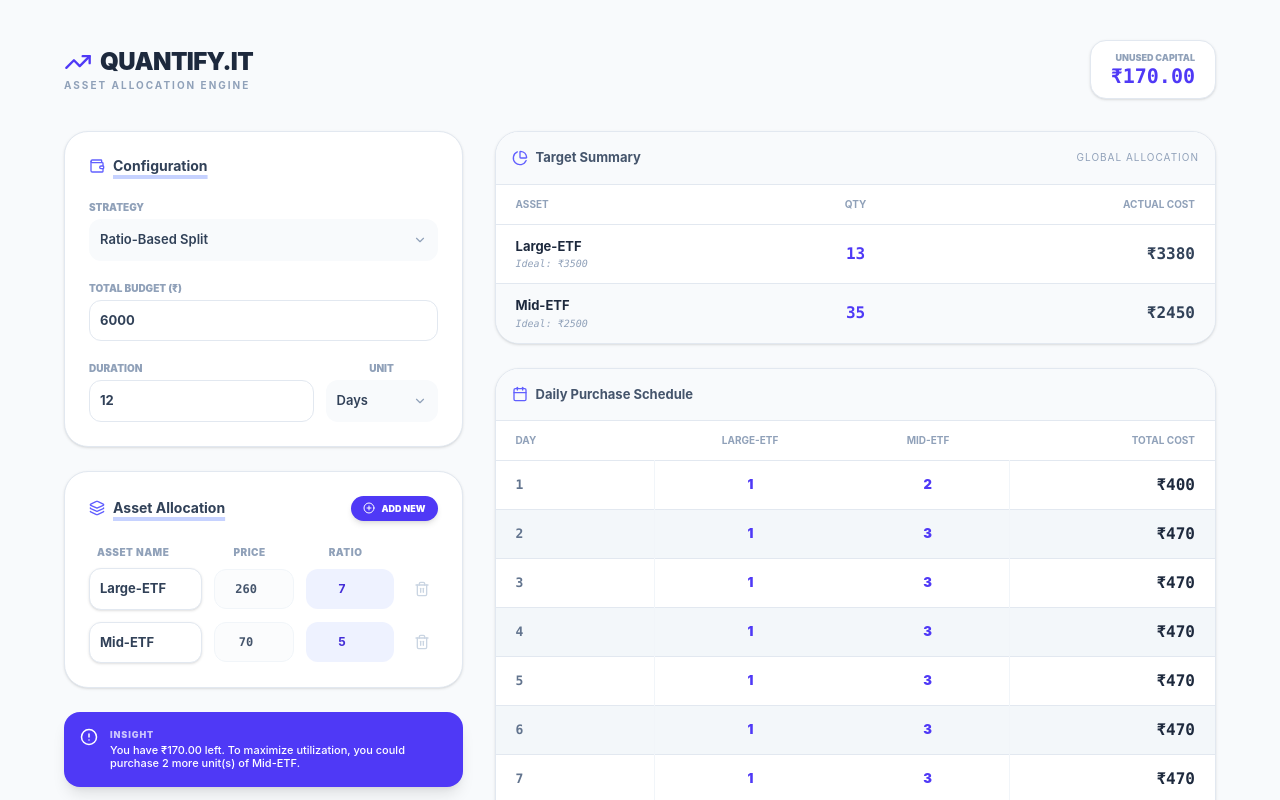
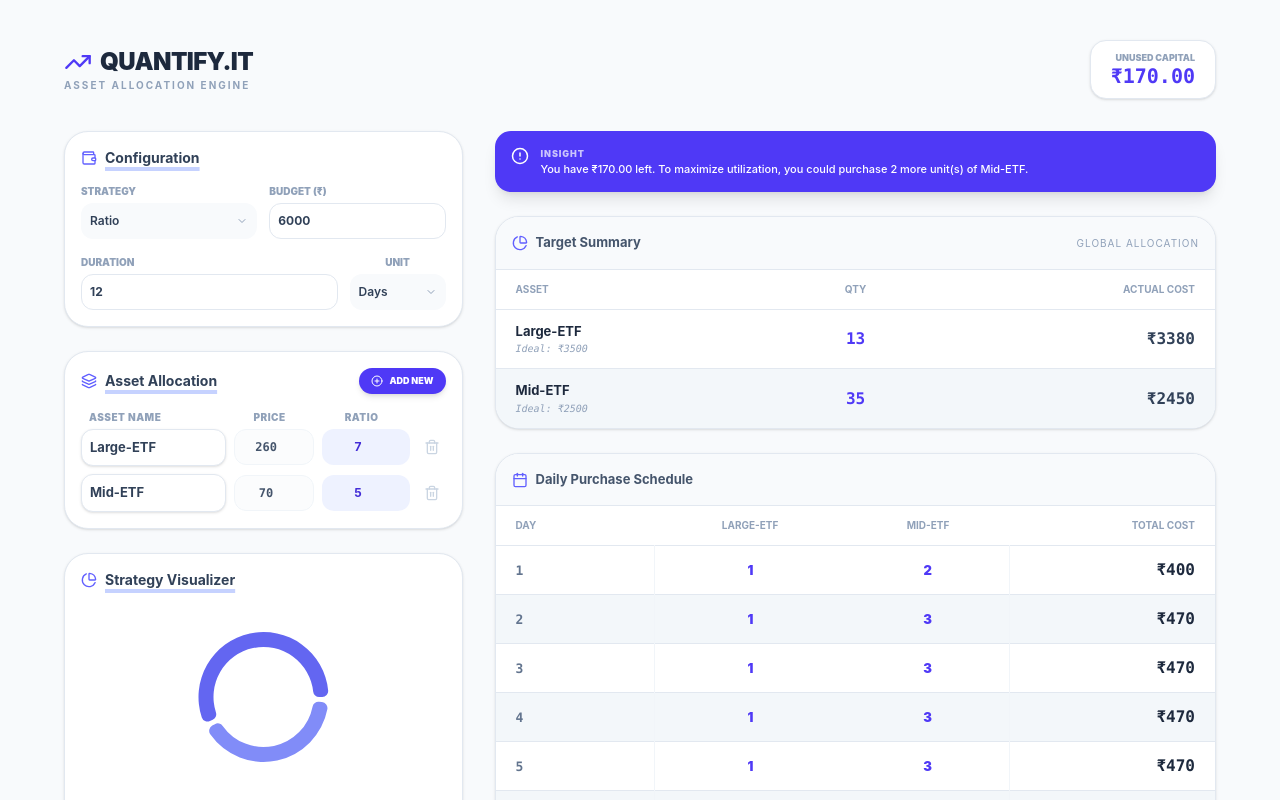
Before and after one commit to KrishnaKumarAgawalla/quantify-it, a React (Vite) app: page / in a window 1280 px wide. Shown: the top 800 px of the page. Built offline with nearby package versions, Linux system fonts and the light colour scheme.

Commit message:
feat: add PortfolioChart component with recharts integration

```diff
--- a/package.json
+++ b/package.json
@@ -15,7 +15,8 @@
     "@vercel/speed-insights": "^2.0.0",
     "lucide-react": "^0.577.0",
     "react": "^19.2.0",
-    "react-dom": "^19.2.0"
+    "react-dom": "^19.2.0",
+    "recharts": "^3.8.0"
   },
   "devDependencies": {
     "@eslint/js": "^9.39.1",
--- a/src/App.jsx
+++ b/src/App.jsx
@@ -7,6 +7,7 @@ import { ConfigCard } from './components/ConfigCard';
 import { AssetCard } from './components/AssetCard';
 import { TargetSummary } from './components/TargetSummary';
 import { PurchaseSchedule } from './components/PurchaseSchedule';
+import { PortfolioChart } from './components/PortfolioChart';
 import { InsightCard } from './components/InsightCard';
 
 export default function App() {
@@ -55,12 +56,15 @@ export default function App() {
               mode={mode}
             />
 
-            <InsightCard message={recommendation} />
+            <PortfolioChart summary={summary} />
           </div>
 
           {/* Results Area: 7 out of 11 */}
           <div className="lg:col-span-7 space-y-6">
+            <InsightCard message={recommendation} />
+
             <TargetSummary summary={summary} />
+
             <PurchaseSchedule
               calendar={calendar}
               assets={assets}
--- a/src/components/AssetCard.jsx
+++ b/src/components/AssetCard.jsx
@@ -12,9 +12,9 @@ export const AssetCard = ({ assets, setAssets, updateAsset, mode }) => {
   };
 
   return (
-    <div className="bg-white p-6 rounded-3xl shadow-sm border border-slate-200 overflow-hidden">
+    <div className="bg-white p-4 rounded-3xl shadow-sm border border-slate-200 overflow-hidden">
       {/* Header */}
-      <div className="flex justify-between items-center mb-6">
+      <div className="flex justify-between items-center mb-4">
         <h2 className="text-sm font-bold text-slate-700 flex items-center gap-2 underline decoration-indigo-200 decoration-4 underline-offset-4">
           <Layers size={16} className="text-indigo-500"/> Asset Allocation
         </h2>
@@ -27,27 +27,26 @@ export const AssetCard = ({ assets, setAssets, updateAsset, mode }) => {
       </div>
 
       {/* Column Labels */}
-      <div className="flex gap-3 px-1 mb-2">
+      <div className="flex gap-2 px-1 mb-1">
         <label className="flex-1 text-[10px] font-black text-slate-400 uppercase tracking-wider ml-1">Asset Name</label>
         <label className="w-20 text-[10px] font-black text-slate-400 uppercase text-center tracking-wider">Price</label>
-        {/* Adjusted label to w-22 */}
         <label className="w-22 text-[10px] font-black text-slate-400 uppercase text-center tracking-wider">
           {mode === '1' ? 'Ratio' : 'Allocation'}
         </label>
-        <div className="w-8"></div>
+        <div className="w-[28px]"></div>
       </div>
 
       {/* Inputs List */}
-      <div className="space-y-3">
+      <div className="space-y-2">
         {assets.map((asset, index) => (
-          <div key={index} className="flex gap-3 items-center group animate-in fade-in slide-in-from-left-1 duration-200">
+          <div key={index} className="flex gap-2 items-center group animate-in fade-in slide-in-from-left-1 duration-200">
 
             <div className="flex-grow min-w-0">
               <input
                 placeholder="Asset Name"
                 value={asset.name}
                 onChange={e => updateAsset(index, 'name', e.target.value)}
-                className="w-full p-2.5 border border-slate-200 rounded-xl text-[13px] font-bold text-slate-700 focus:border-indigo-500 outline-none bg-white shadow-sm transition-all"
+                className="w-full p-2 border border-slate-200 rounded-xl text-[13px] font-bold text-slate-700 focus:border-indigo-500 outline-none bg-white shadow-sm transition-all"
               />
             </div>
 
@@ -58,24 +57,24 @@ export const AssetCard = ({ assets, setAssets, updateAsset, mode }) => {
                 placeholder="0"
                 value={asset.price || ''}
                 onChange={e => updateAsset(index, 'price', e.target.value)}
-                className="w-full p-2.5 border border-slate-100 bg-slate-50/50 rounded-xl text-[12px] font-mono font-bold text-slate-600 text-center focus:bg-white focus:ring-2 focus:ring-indigo-100 focus:border-indigo-400 outline-none transition-all"
+                className="w-full p-2 border border-slate-100 bg-slate-50/50 rounded-xl text-[12px] font-mono font-bold text-slate-600 text-center focus:bg-white focus:ring-2 focus:ring-indigo-100 focus:border-indigo-400 outline-none transition-all"
               />
             </div>
 
-            {/* Allocation/Ratio - Set to w-22 */}
+            {/* Allocation/Ratio */}
             <div className="w-22 shrink-0">
               <input
                 type="number"
                 placeholder="0"
                 value={asset.value || ''}
                 onChange={e => updateAsset(index, 'value', e.target.value)}
-                className="w-full p-2.5 border border-transparent rounded-xl text-[12px] font-bold bg-indigo-50 text-indigo-700 text-center focus:ring-2 focus:ring-indigo-200 outline-none transition-all"
+                className="w-full p-2 border border-transparent rounded-xl text-[12px] font-bold bg-indigo-50 text-indigo-700 text-center focus:ring-2 focus:ring-indigo-200 outline-none transition-all"
               />
             </div>
 
             <button
               onClick={() => removeAsset(index)}
-              className="p-2 text-slate-300 hover:text-red-500 hover:bg-red-50 rounded-lg transition-all shrink-0"
+              className="p-1.5 text-slate-300 hover:text-red-500 hover:bg-red-50 rounded-lg transition-all shrink-0"
             >
               <Trash2 size={16}/>
             </button>
--- a/src/components/ConfigCard.jsx
+++ b/src/components/ConfigCard.jsx
@@ -1,100 +1,100 @@
-import React, { useState, useRef, useEffect } from 'react';
+import React, { useState } from 'react';
 import { Wallet, ChevronDown, Check } from 'lucide-react';
 
 export const ConfigCard = ({ budget, setBudget, timeframe, setTimeframe, unit, setUnit, mode, setMode }) => {
   const [strategyOpen, setStrategyOpen] = useState(false);
   const [unitOpen, setUnitOpen] = useState(false);
 
-  // Strategy Options
   const strategies = [
-    { id: '1', label: 'Ratio-Based Split' },
-    { id: '2', label: 'Fixed Amount (₹)' }
+    { id: '1', label: 'Ratio' }, // Shortened label for compact UI
+    { id: '2', label: 'Fixed (₹)' }
   ];
 
-  // Unit Options
   const units = ['Days', 'Months', 'Years'];
 
   return (
-    <div className="bg-white p-6 rounded-3xl shadow-sm border border-slate-200">
-      <h2 className="text-sm font-bold mb-6 flex items-center gap-2 text-slate-700 underline decoration-indigo-200 decoration-4 underline-offset-4">
+    /* Reduced padding from p-6 to p-4 */
+    <div className="bg-white p-4 rounded-3xl shadow-sm border border-slate-200">
+      <h2 className="text-sm font-bold mb-4 flex items-center gap-2 text-slate-700 underline decoration-indigo-200 decoration-4 underline-offset-4">
         <Wallet size={16} className="text-indigo-500"/> Configuration
       </h2>
 
-      <div className="space-y-5">
-        {/* CUSTOM STRATEGY DROPDOWN */}
+      <div className="space-y-4"> {/* Reduced spacing from 5 to 4 */}
+
+        {/* ROW 1: STRATEGY & BUDGET */}
+        <div className="grid grid-cols-2 gap-3">
           <div className="relative">
             <label className="text-[10px] font-black text-slate-400 uppercase block mb-1">Strategy</label>
             <button
               onClick={() => setStrategyOpen(!strategyOpen)}
-            className={`w-full flex items-center justify-between p-2.5 rounded-xl text-[13px] font-semibold transition-all border ${
+              className={`w-full flex items-center justify-between p-2 rounded-xl text-[12px] font-semibold transition-all border ${
                 strategyOpen ? 'border-indigo-500 bg-white ring-2 ring-indigo-50' : 'border-transparent bg-slate-50 text-slate-700'
               }`}
             >
-            {strategies.find(s => s.id === mode)?.label}
-            <ChevronDown size={14} className={`transition-transform duration-200 ${strategyOpen ? 'rotate-180 text-indigo-500' : 'text-slate-400'}`} />
+              <span className="truncate">{strategies.find(s => s.id === mode)?.label}</span>
+              <ChevronDown size={12} className={`shrink-0 transition-transform duration-200 ${strategyOpen ? 'rotate-180 text-indigo-500' : 'text-slate-400'}`} />
             </button>
 
             {strategyOpen && (
-            <div className="absolute z-50 w-full mt-2 bg-white border border-slate-100 rounded-2xl shadow-xl p-1.5 animate-in fade-in zoom-in duration-150">
+              <div className="absolute z-50 w-full mt-2 bg-white border border-slate-100 rounded-2xl shadow-xl p-1 animate-in fade-in zoom-in duration-150">
                 {strategies.map((s) => (
                   <div
                     key={s.id}
                     onClick={() => { setMode(s.id); setStrategyOpen(false); }}
-                  className={`flex items-center justify-between px-3 py-2 rounded-xl cursor-pointer text-[13px] transition-colors ${
+                    className={`flex items-center justify-between px-3 py-2 rounded-xl cursor-pointer text-[12px] transition-colors ${
                       mode === s.id ? 'bg-indigo-50 text-indigo-700 font-bold' : 'hover:bg-slate-50 text-slate-600'
                     }`}
                   >
                     {s.label}
-                  {mode === s.id && <Check size={14} />}
+                    {mode === s.id && <Check size={12} />}
                   </div>
                 ))}
               </div>
             )}
           </div>
 
-        {/* BUDGET INPUT */}
           <div>
-          <label className="text-[10px] font-black text-slate-400 uppercase block mb-1">Total Budget (₹)</label>
+            <label className="text-[10px] font-black text-slate-400 uppercase block mb-1">Budget (₹)</label>
             <input
               type="number"
               value={budget}
               onChange={e => setBudget(Number(e.target.value))}
-            className="w-full p-2.5 border border-slate-200 rounded-xl text-[13px] font-bold focus:ring-2 focus:ring-indigo-500 outline-none transition-all text-slate-700"
+              className="w-full p-2 border border-slate-200 rounded-xl text-[12px] font-bold focus:ring-2 focus:ring-indigo-500 outline-none transition-all text-slate-700"
             />
           </div>
+        </div>
 
+        {/* ROW 2: DURATION & UNIT */}
         <div className="flex gap-3">
-          {/* DURATION INPUT */}
           <div className="flex-1">
             <label className="text-[10px] font-black text-slate-400 uppercase block mb-1">Duration</label>
             <input
               type="number"
               value={timeframe}
               onChange={e => setTimeframe(Number(e.target.value))}
-              className="w-full p-2.5 border border-slate-200 rounded-xl text-[13px] font-bold focus:ring-2 focus:ring-indigo-500 outline-none transition-all text-slate-700"
+              className="w-full p-2 border border-slate-200 rounded-xl text-[12px] font-bold focus:ring-2 focus:ring-indigo-500 outline-none transition-all text-slate-700"
             />
           </div>
 
-          {/* CUSTOM UNIT DROPDOWN */}
-          <div className="w-28 relative">
+          <div className="w-24 relative">
             <label className="text-[10px] font-black text-slate-400 uppercase block mb-1 text-center">Unit</label>
             <button
               onClick={() => setUnitOpen(!unitOpen)}
-              className={`w-full flex items-center justify-between p-2.5 rounded-xl text-[13px] font-semibold transition-all border ${
+              className={`w-full flex items-center justify-between p-2 rounded-xl text-[12px] font-semibold transition-all border ${
                 unitOpen ? 'border-indigo-500 bg-white ring-2 ring-indigo-50' : 'border-transparent bg-slate-50 text-slate-700'
               }`}
             >
               {unit}
-              <ChevronDown size={14} className={unitOpen ? 'rotate-180 text-indigo-500' : 'text-slate-400'} />
+              <ChevronDown size={12} className={unitOpen ? 'rotate-180 text-indigo-500' : 'text-slate-400'} />
             </button>
 
             {unitOpen && (
-              <div className="absolute z-50 w-full mt-2 bg-white border border-slate-100 rounded-2xl shadow-xl p-1.5 right-0 animate-in fade-in zoom-in duration-150">
+              <div className="absolute z-50 w-full mt-2 bg-white border border-slate-100 rounded-2xl shadow-xl p-1 right-0 animate-in fade-in zoom-in duration-150">
                 {units.map((u) => (
                   <div
                     key={u}
                     onClick={() => { setUnit(u); setUnitOpen(false); }}
-                    className={`px-3 py-2 rounded-xl cursor-pointer text-[13px] transition-colors text-center ${
+                    className={`px-3 py-2 rounded-xl cursor-pointer text-[12px] transition-colors text-center ${
                       unit === u ? 'bg-indigo-50 text-indigo-700 font-bold' : 'hover:bg-slate-50 text-slate-600'
                     }`}
                   >
--- /dev/null
+++ b/src/components/PortfolioChart.jsx
@@ -0,0 +1,63 @@
+import React from 'react';
+import { PieChart, Pie, Cell, ResponsiveContainer, Tooltip, Legend } from 'recharts';
+import { PieChart as PieIcon } from 'lucide-react';
+
+export const PortfolioChart = ({ summary }) => {
+  // Format data for Recharts
+  const data = summary.map(item => ({
+    name: item.name,
+    value: item.targetValue
+  }));
+
+  const COLORS = ['#6366f1', '#818cf8', '#a5b4fc', '#c7d2fe', '#e0e7ff'];
+
+  return (
+    /* Height reduced to 280px and padding to p-4 */
+    <div className="bg-white p-4 rounded-3xl shadow-sm border border-slate-200 h-[280px] flex flex-col">
+      <h2 className="text-sm font-bold text-slate-700 flex items-center gap-2 mb-2 underline decoration-indigo-200 decoration-4 underline-offset-4">
+        <PieIcon size={16} className="text-indigo-500"/> Strategy Visualizer
+      </h2>
+
+      <div className="flex-1 w-full min-h-0">
+        <ResponsiveContainer width="100%" height="100%">
+          <PieChart>
+            <Pie
+              data={data}
+              cx="50%"
+              cy="50%"
+              /* Slightly smaller radius to fit the new height */
+              innerRadius={50}
+              outerRadius={65}
+              paddingAngle={5}
+              dataKey="value"
+              stroke="none"
+            >
+              {data.map((entry, index) => (
+                <Cell
+                  key={`cell-${index}`}
+                  fill={COLORS[index % COLORS.length]}
+                  cornerRadius={6}
+                />
+              ))}
+            </Pie>
+            <Tooltip
+              contentStyle={{
+                borderRadius: '12px',
+                border: 'none',
+                boxShadow: '0 10px 15px -3px rgb(0 0 0 / 0.1)',
+                fontSize: '12px'
+              }}
+            />
+            {/* Legend tightened up */}
+            <Legend
+              verticalAlign="bottom"
+              height={20}
+              iconSize={10}
+              wrapperStyle={{ fontSize: '11px', paddingTop: '10px' }}
+            />
+          </PieChart>
+        </ResponsiveContainer>
+      </div>
+    </div>
+  );
+};
--- a/src/components/PurchaseSchedule.jsx
+++ b/src/components/PurchaseSchedule.jsx
@@ -6,7 +6,7 @@ export const PurchaseSchedule = ({ calendar, assets, unitLabel, columnLabel }) =
     <div className="p-4 bg-slate-50 border-b border-slate-200 font-bold text-slate-600 flex items-center gap-2 text-[13px]">
       <Calendar size={16} className="text-indigo-500"/> {unitLabel} Purchase Schedule
     </div>
-    <div className="max-h-[500px] overflow-y-auto">
+    <div className="max-h-[330px] overflow-y-auto">
       <table className="w-full text-[13px]">
         <thead className="bg-white sticky top-0 uppercase text-slate-400 text-[10px] font-black border-b border-slate-200 z-10">
           <tr>
@@ -21,7 +21,9 @@ export const PurchaseSchedule = ({ calendar, assets, unitLabel, columnLabel }) =
               key={i}
               className={`transition-colors ${i % 2 === 0 ? 'bg-white' : 'bg-slate-100/80'} hover:bg-indigo-50/60`}
             >
-              <td className="px-5 py-3 text-slate-500 font-mono font-bold border-r border-slate-100">{c.period}</td>
+              <td className="px-5 py-3 text-slate-500 font-mono font-bold border-r border-slate-100">
+                {c.period}
+              </td>
               {c.dayAssets.map((da, j) => (
                 <td key={j} className={`px-5 py-3 text-center font-black ${da.qty > 0 ? 'text-indigo-600' : 'text-slate-300'}`}>
                   {da.qty}
--- a/src/components/TargetSummary.jsx
+++ b/src/components/TargetSummary.jsx
@@ -22,7 +22,7 @@ export const TargetSummary = ({ summary }) => (
           {summary.map((s, i) => (
             <tr
               key={i}
-              className={`transition-colors ${i % 2 === 0 ? 'bg-white' : 'bg-slate-100/50'} hover:bg-indigo-50/50`}
+              className={`transition-colors ${i % 2 === 0 ? 'bg-white' : 'bg-slate-100/80'} hover:bg-indigo-50/60`}
             >
               <td className="px-5 py-3">
                 <div className="font-bold text-slate-800">{s.name || 'Unnamed Asset'}</div>
```
Also changed, not shown: 1 other file (tests, documents, lock files or other folders). Lines whose indentation alone changed are shown as unchanged.
